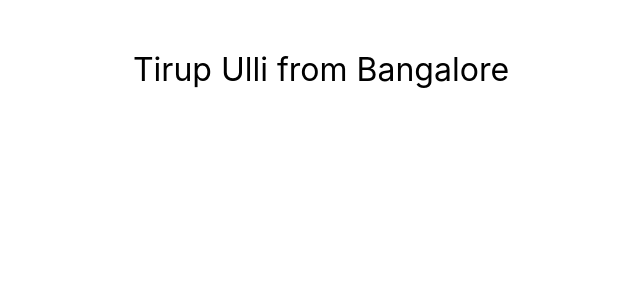
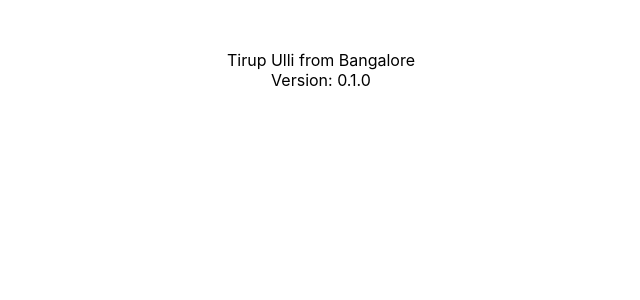
Before and after one commit to tirupdev/react-jen-ng-loc-gha, a React (Create React App) app: page / in a window 1280 px wide. Shown: the top 300 px of the page, without its empty margins (319-959 px from the left). Built offline with nearby package versions, Linux system fonts and the light colour scheme.

Commit message:
local-gen-nginx-reactapp2

```diff
--- a/src/App.js
+++ b/src/App.js
@@ -1,7 +1,11 @@
+import React from 'react';
+import packageJson from '../package.json';
+
 function App() {
   return (
-    <div style={{ textAlign: "center", marginTop: "50px", fontSize: "2rem" }}>
-      Tirup Ulli from Bangalore
+    <div style={{ textAlign: 'center', marginTop: '50px' }}>
+      Tirup Ulli from Bangalore<br />
+      Version: {packageJson.version}
     </div>
   );
 }
```
